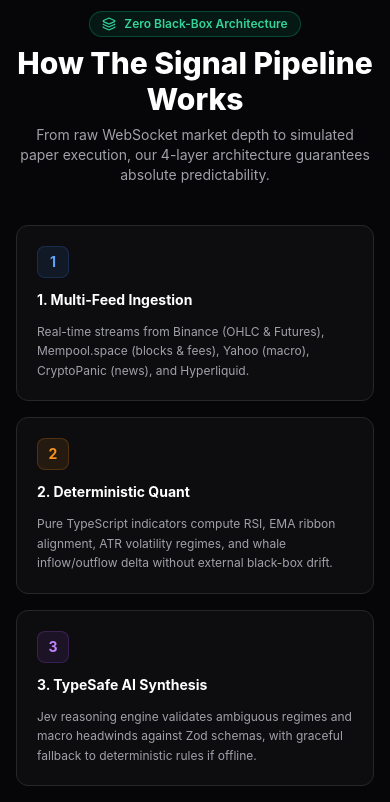
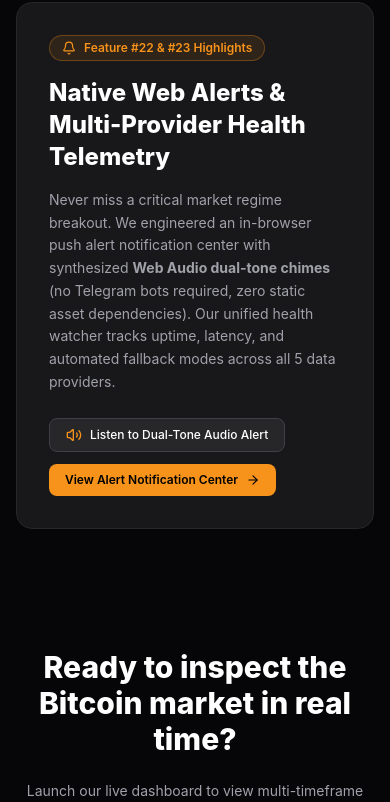
Before and after one commit to BhavyaKachhadiya/BTC-news, a Next.js app: page / in a window 390 px wide. Shown: the part 4340-5142 px from the top of the page. Built offline with nearby package versions, Linux system fonts and the light colour scheme.

Commit message:
feat(landing): remove 'How The Signal Pipeline Works' architecture section

```diff
--- a/app/page.tsx
+++ b/app/page.tsx
@@ -98,7 +98,6 @@ export default function HomePage() {
           <div className="hidden md:flex items-center gap-6 text-sm text-zinc-400">
             <a href="#features" className="hover:text-btc-gold transition-colors">Features</a>
             <a href="#terminal-preview" className="hover:text-btc-gold transition-colors">Live Preview</a>
-            <a href="#architecture" className="hover:text-btc-gold transition-colors">Architecture</a>
             <a href="#alerts-telemetry" className="hover:text-btc-gold transition-colors">Alert Engine</a>
           </div>
 
@@ -584,61 +583,7 @@ export default function HomePage() {
         </div>
       </section>
 
-      {/* Architecture Deep Dive Section */}
-      <section id="architecture" className="py-16 px-4 sm:px-6 max-w-6xl mx-auto border-t border-zinc-800/80 space-y-10">
-        <div className="text-center space-y-2">
-          <div className="inline-flex items-center gap-2 px-3 py-1 rounded-full border border-emerald-500/30 bg-emerald-500/10 text-emerald-400 text-xs font-semibold">
-            <Layers className="w-3.5 h-3.5" />
-            Zero Black-Box Architecture
-          </div>
-          <h2 className="text-3xl sm:text-4xl font-extrabold text-white">How The Signal Pipeline Works</h2>
-          <p className="text-sm text-zinc-400 max-w-2xl mx-auto">
-            From raw WebSocket market depth to simulated paper execution, our 4-layer architecture guarantees absolute predictability.
-          </p>
-        </div>
 
-        <div className="grid grid-cols-1 md:grid-cols-4 gap-4">
-          <div className="p-5 rounded-xl border border-zinc-800 bg-surface-50/40 space-y-3 relative">
-            <div className="w-8 h-8 rounded-lg bg-blue-500/10 border border-blue-500/20 text-blue-400 flex items-center justify-center font-bold text-sm">
-              1
-            </div>
-            <h3 className="font-bold text-white text-sm">1. Multi-Feed Ingestion</h3>
-            <p className="text-xs text-zinc-400 leading-relaxed">
-              Real-time streams from Binance (OHLC & Futures), Mempool.space (blocks & fees), Yahoo (macro), CryptoPanic (news), and Hyperliquid.
-            </p>
-          </div>
-
-          <div className="p-5 rounded-xl border border-zinc-800 bg-surface-50/40 space-y-3 relative">
-            <div className="w-8 h-8 rounded-lg bg-btc-gold/10 border border-btc-gold/20 text-btc-gold flex items-center justify-center font-bold text-sm">
-              2
-            </div>
-            <h3 className="font-bold text-white text-sm">2. Deterministic Quant</h3>
-            <p className="text-xs text-zinc-400 leading-relaxed">
-              Pure TypeScript indicators compute RSI, EMA ribbon alignment, ATR volatility regimes, and whale inflow/outflow delta without external black-box drift.
-            </p>
-          </div>
-
-          <div className="p-5 rounded-xl border border-zinc-800 bg-surface-50/40 space-y-3 relative">
-            <div className="w-8 h-8 rounded-lg bg-purple-500/10 border border-purple-500/20 text-purple-400 flex items-center justify-center font-bold text-sm">
-              3
-            </div>
-            <h3 className="font-bold text-white text-sm">3. TypeSafe AI Synthesis</h3>
-            <p className="text-xs text-zinc-400 leading-relaxed">
-              Jev reasoning engine validates ambiguous regimes and macro headwinds against Zod schemas, with graceful fallback to deterministic rules if offline.
-            </p>
-          </div>
-
-          <div className="p-5 rounded-xl border border-zinc-800 bg-surface-50/40 space-y-3 relative">
-            <div className="w-8 h-8 rounded-lg bg-emerald-500/10 border border-emerald-500/20 text-emerald-400 flex items-center justify-center font-bold text-sm">
-              4
-            </div>
-            <h3 className="font-bold text-white text-sm">4. Execution & Alerts</h3>
-            <p className="text-xs text-zinc-400 leading-relaxed">
-              Simulated paper execution tracks 1h/4h/24h PnL outcomes, while our Web Notification Engine delivers synthesized audio chimes and push alerts.
-            </p>
-          </div>
-        </div>
-      </section>
 
       {/* Alert Engine & Telemetry Feature Callout */}
       <section id="alerts-telemetry" className="py-14 px-4 sm:px-6 max-w-6xl mx-auto">
@@ -704,10 +649,6 @@ export default function HomePage() {
             <span>•</span>
             <span>Pure TypeScript & Next.js 15</span>
             <span>•</span>
-            <span className="text-signal-long flex items-center gap-1 font-mono">
-              <span className="w-2 h-2 rounded-full bg-signal-long inline-block animate-pulse" />
-              8 Core Features Active
-            </span>
           </div>
           <div className="text-zinc-500 text-center sm:text-right">
             Strict Paper Trading Only. No real funds execution or financial advice.
```
